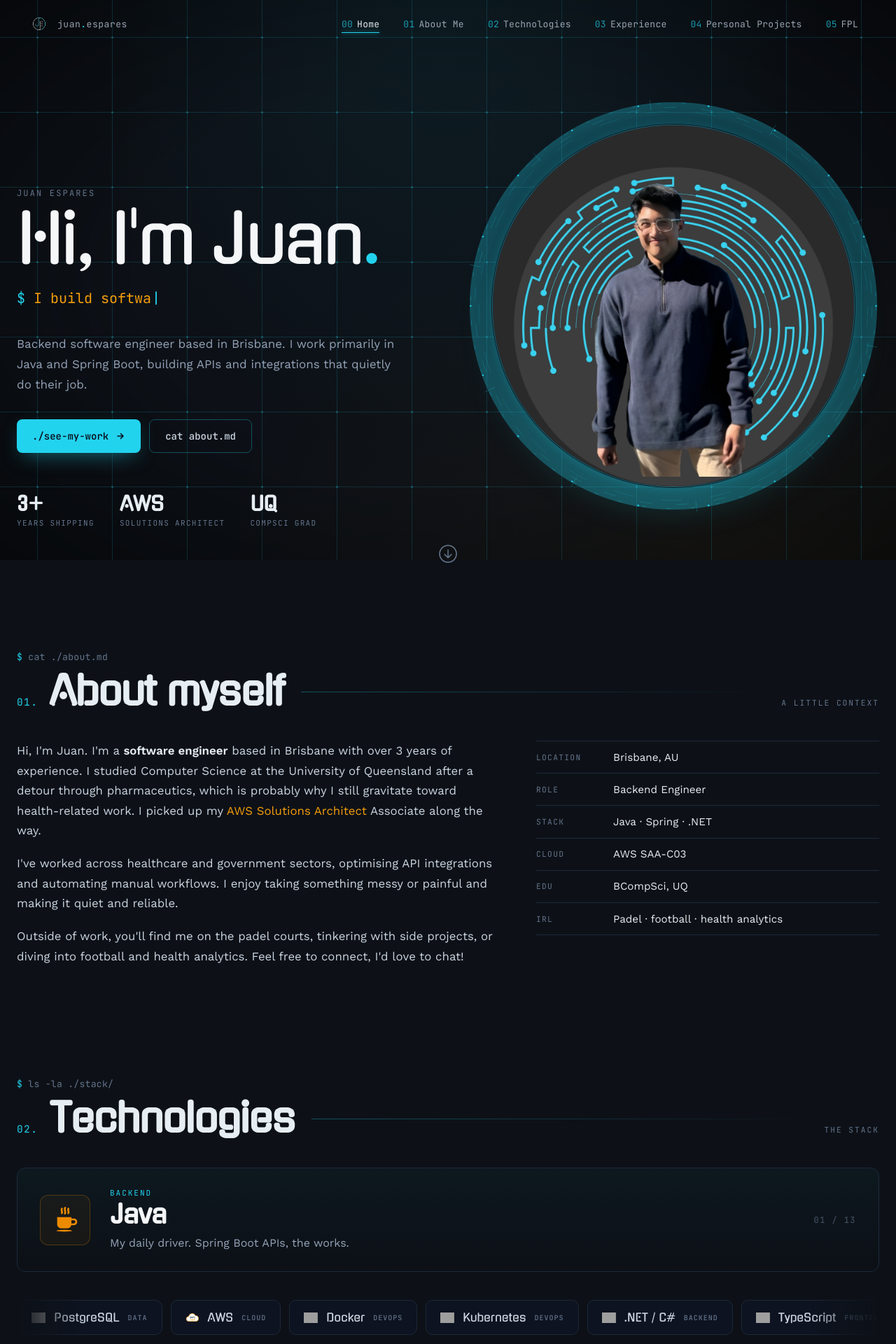
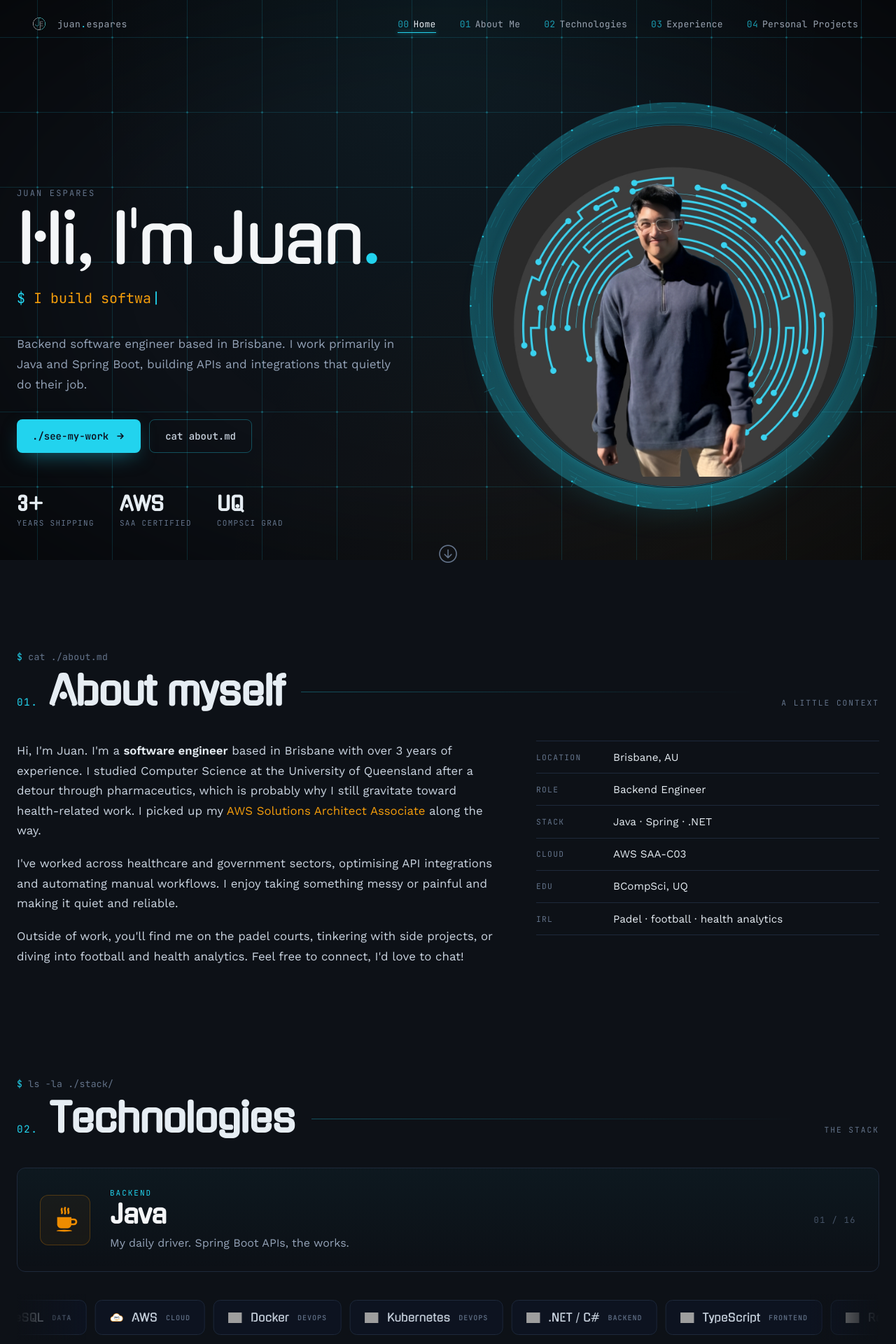
Before and after one commit to juanE98/website-portfolio, a Next.js app: page / in a window 1280 px wide. Shown: the top 1920 px of the page at 70% size. Built offline with nearby package versions, Linux system fonts and the light colour scheme; grey boxes are pictures that could not be loaded.

Commit message:
fix: repair carousel on mobile

```diff
--- a/src/components/About/About.tsx
+++ b/src/components/About/About.tsx
@@ -39,8 +39,8 @@ export default function About() {
               Hi, I&apos;m Juan. I&apos;m a <strong>software engineer</strong> based in Brisbane with
               over 3 years of experience. I studied Computer Science at the University of Queensland
               after a detour through pharmaceutics, which is probably why I still gravitate toward
-              health-related work. I picked up my <span className={styles.accent}>AWS Solutions Architect</span>{' '}
-              Associate along the way.
+              health-related work. I picked up my <span className={styles.accent}>AWS Solutions Architect Associate</span>{' '}
+               along the way.
             </p>
             <p>
               I&apos;ve worked across healthcare and government sectors, optimising API integrations
--- a/src/components/Header/Header.tsx
+++ b/src/components/Header/Header.tsx
@@ -96,8 +96,6 @@ export default function Header() {
     { fragment: 'projects', label: 'Personal Projects' },
   ];
 
-  const FPL_INDEX = homeNavItems.length; // FPL sits one slot after the section list
-
   const formatIndex = (n: number) => String(n).padStart(2, '0');
 
   const headerClass = `${styles.header} ${scrolled ? styles.scrolled : ''} ${isHidden ? styles.hidden : ''}`.trim();
@@ -166,12 +164,6 @@ export default function Header() {
                   </li>
                 );
               })}
-              <li>
-                <Link href="/fpl" className={styles.navItem}>
-                  <span className={styles.navIndex}>{formatIndex(FPL_INDEX)}</span>
-                  FPL
-                </Link>
-              </li>
             </>
           ) : (
             <>
@@ -183,12 +175,6 @@ export default function Header() {
                   </Link>
                 </li>
               ))}
-              <li>
-                <Link href="/fpl" className={styles.navItem}>
-                  <span className={styles.navIndex}>{formatIndex(FPL_INDEX)}</span>
-                  FPL
-                </Link>
-              </li>
             </>
           )}
         </ul>
@@ -221,12 +207,6 @@ export default function Header() {
                   {item.label}
                 </li>
               ))}
-              <li onClick={closeMenu}>
-                <Link href="/fpl">
-                  <span className={styles.navIndex}>{formatIndex(FPL_INDEX)}</span>
-                  FPL
-                </Link>
-              </li>
             </>
           ) : (
             <>
@@ -238,12 +218,6 @@ export default function Header() {
                   </Link>
                 </li>
               ))}
-              <li onClick={closeMenu}>
-                <Link href="/fpl">
-                  <span className={styles.navIndex}>{formatIndex(FPL_INDEX)}</span>
-                  FPL
-                </Link>
-              </li>
             </>
           )}
         </ul>
--- a/src/components/Home/Home.tsx
+++ b/src/components/Home/Home.tsx
@@ -193,7 +193,7 @@ export default function Home() {
           </p>
 
           <div className={styles.buttonRow}>
-            <a href="#experience" className={styles.btnPrimary}>
+            <a href="#projects" className={styles.btnPrimary}>
               <span>./see-my-work</span>
               <Arrow />
             </a>
@@ -204,7 +204,7 @@ export default function Home() {
 
           <div className={styles.statRow}>
             <Stat n="3+" label="Years shipping" />
-            <Stat n="AWS" label="Solutions Architect" />
+            <Stat n="AWS" label="SAA Certified" />
             <Stat n="UQ" label="CompSci grad" />
           </div>
         </div>
--- a/src/components/ImageCarousel/ImageCarousel.module.scss
+++ b/src/components/ImageCarousel/ImageCarousel.module.scss
@@ -141,32 +141,72 @@
   position: relative;
   overflow: hidden;
   padding: 8px 0;
-  mask-image: linear-gradient(90deg, transparent, #000 8%, #000 92%, transparent);
-  -webkit-mask-image: linear-gradient(90deg, transparent, #000 8%, #000 92%, transparent);
+  // Force a compositing layer on iOS so the inner animation doesn't stall
+  -webkit-transform: translateZ(0);
+  transform: translateZ(0);
+  // Allow vertical page scrolling while the marquee animates horizontally
+  touch-action: pan-y;
 
-  &:hover .marqueeTrack {
-    animation-play-state: paused;
+  // Edge fades via pseudo-elements (mask-image breaks animations on iOS Safari)
+  &::before,
+  &::after {
+    content: '';
+    position: absolute;
+    top: 0;
+    bottom: 0;
+    width: 8%;
+    pointer-events: none;
+    z-index: 2;
+  }
+
+  &::before {
+    left: 0;
+    background: linear-gradient(90deg, $bg, transparent);
+  }
+
+  &::after {
+    right: 0;
+    background: linear-gradient(270deg, $bg, transparent);
+  }
+
+  // Only pause on real hover-capable devices — iOS sticky-hover would freeze the marquee on tap.
+  @media (hover: hover) and (pointer: fine) {
+    &:hover .marqueeTrack {
+      animation-play-state: paused;
+    }
   }
 }
 
 .marqueeTrack {
   display: flex;
   width: max-content;
+  -webkit-animation: carousel-marquee 40s linear infinite;
   animation: carousel-marquee 40s linear infinite;
   will-change: transform;
+  // Force GPU compositing on iOS to keep the animation alive
+  -webkit-transform: translate3d(0, 0, 0);
+  transform: translate3d(0, 0, 0);
+  -webkit-backface-visibility: hidden;
+  backface-visibility: hidden;
 }
 
 .chip + .chip {
   margin-left: 12px;
 }
 
+@-webkit-keyframes carousel-marquee {
+  from { -webkit-transform: translate3d(0, 0, 0); transform: translate3d(0, 0, 0); }
+  to   { -webkit-transform: translate3d(-50%, 0, 0); transform: translate3d(-50%, 0, 0); }
+}
+
 @keyframes carousel-marquee {
-  from { transform: translate3d(0, 0, 0); }
-  to   { transform: translate3d(-50%, 0, 0); }
+  from { -webkit-transform: translate3d(0, 0, 0); transform: translate3d(0, 0, 0); }
+  to   { -webkit-transform: translate3d(-50%, 0, 0); transform: translate3d(-50%, 0, 0); }
 }
 
 @media (prefers-reduced-motion: reduce) {
   .marqueeTrack {
+    -webkit-animation: none;
     animation: none;
   }
 }
@@ -302,8 +342,25 @@
     font-size: 22px;
   }
 
+  .marqueeMask {
+    &::before,
+    &::after {
+      width: 12%;
+    }
+  }
+
   .chip {
-    padding: 12px 16px;
-    font-size: 14px;
+    padding: 10px 14px;
+    font-size: 13px;
+    gap: 10px;
+  }
+
+  .chipIcon {
+    width: 18px;
+    height: 18px;
+  }
+
+  .chipTag {
+    display: none;
   }
 }
--- a/src/components/ImageCarousel/ImageCarousel.tsx
+++ b/src/components/ImageCarousel/ImageCarousel.tsx
@@ -26,6 +26,9 @@ const TECH: Tech[] = [
   { name: 'Python',       tag: 'Data',     slug: 'python',     color: '3776ab', blurb: 'FPL data crunching and health-analytics scripts.' },
   { name: 'Git',          tag: 'DevOps',   slug: 'git',        color: 'f05032', blurb: 'Rebase, bisect, the lot. Trunk-based by default.' },
   { name: 'Linux',        tag: 'DevOps',   slug: 'linux',      color: 'e6edf3', blurb: 'Comfortable in a shell. Bash scripts where it counts.' },
+  { name: 'Node.js',      tag: 'Backend',  slug: 'nodedotjs',  color: '5fa04e', blurb: 'Express reverse proxy fronting a Synology NAS. Adds the RBAC layer DSM doesn’t ship with.' },
+  { name: 'GitHub Actions', tag: 'DevOps', slug: 'githubactions', color: '2088ff', blurb: 'CI/CD for build, test, and deploy of this portfolio.' },
+  { name: 'Claude Code',  tag: 'AI',       slug: 'claude',     color: 'd97757', blurb: 'My daily AI pair-programming workflow.' },
 ];
 
 const iconUrl = (tech: Tech) =>
--- a/src/components/Projects/Projects.tsx
+++ b/src/components/Projects/Projects.tsx
@@ -246,11 +246,11 @@ export default function Projects() {
     <div className={styles.container}>
       <div className={styles.sectionHeader}>
         <div className={styles.cmdLine}>
-          <span className={styles.cmdPrompt}>$</span> systemctl status auto-haaland
+          <span className={styles.cmdPrompt}>$</span> systemctl status proj
         </div>
         <div className={styles.titleRow}>
           <span className={styles.indexNum}>04.</span>
-          <h2 className={styles.sectionTitle}>Projects</h2>
+          <h2 className={styles.sectionTitle}>Personal Projects</h2>
           <span className={styles.titleRule} aria-hidden="true" />
           <span className={styles.kicker}>A FEATURED BUILD</span>
         </div>
--- a/src/data/timelineEvents.ts
+++ b/src/data/timelineEvents.ts
@@ -22,7 +22,7 @@ export const timelineEvents: TimelineEvent[] = [
     role: 'Backend Software Engineer',
     company: 'Contal Services',
     bullets: [
-      'Travel booking workflows — Jetstar API integrations and orchestration.',
+      'Travel booking workflows — Jetstar API integrations.',
       'API integrations and automation across third-party travel systems.',
     ],
   },
```
Also changed, not shown: 2 other files (tests, documents, lock files or other folders).
